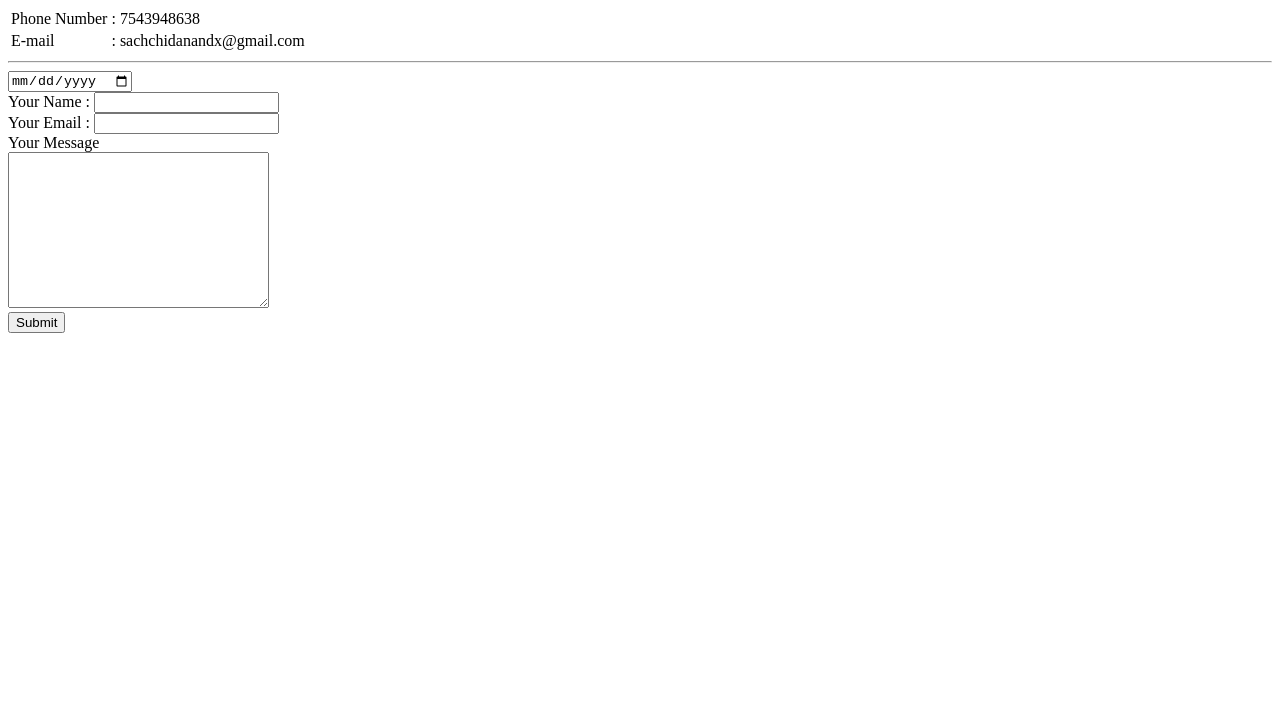
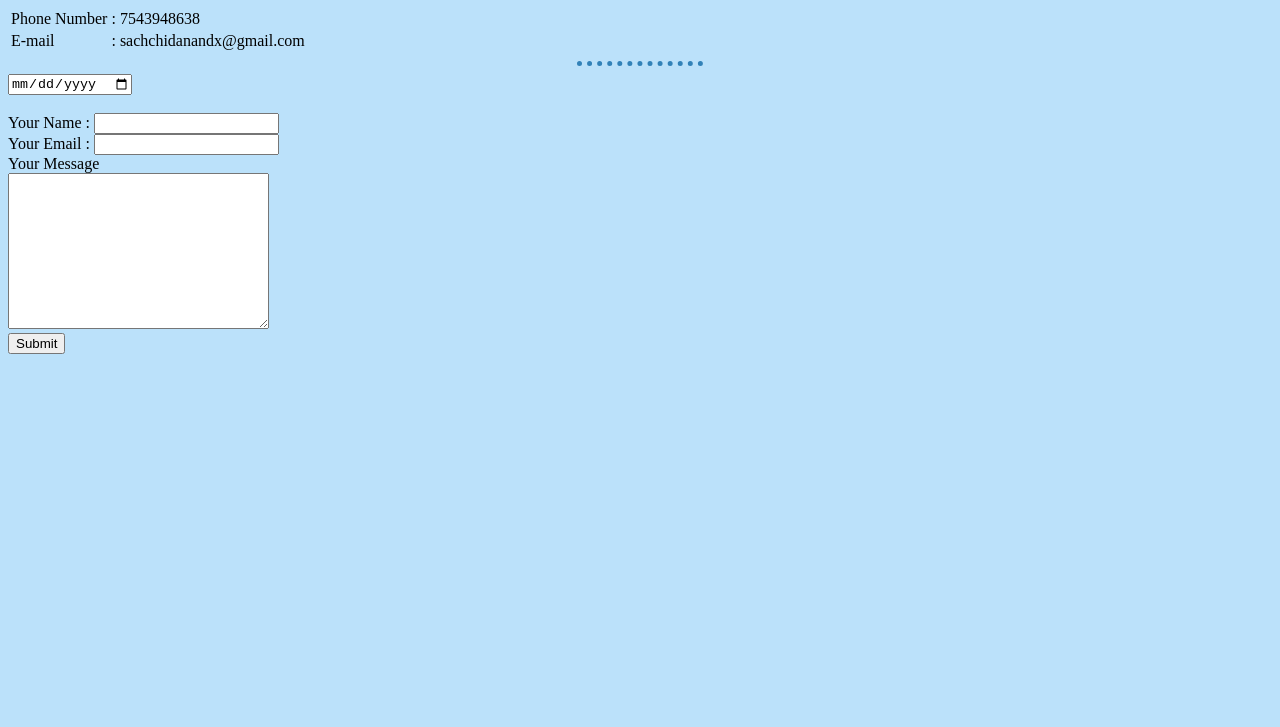
Before and after one commit to ksachchidanand/CV, a plain HTML site: page contact.html in a window 1280 px wide. Shown: the part 73-800 px from the top of the page. Drawn offline with Linux system fonts and the light colour scheme.

Commit message:
basic structure done

```diff
--- a/CSS/style.css
+++ b/CSS/style.css
@@ -15,5 +15,8 @@ img {
 }
 
 hr {
-
+    border-style: dotted none none;
+    border-color: #3282b8;
+    border-width: thick;
+    width: 10%;
 }
--- a/HTML/contact.html
+++ b/contact.html
@@ -4,6 +4,7 @@
     <meta charset="UTF-8" />
     <meta name="viewport" content="width=device-width, initial-scale=1.0" />
     <title>Contact Me</title>
+    <link rel="stylesheet" href="CSS/style.css" />
   </head>
 
   <body>
@@ -25,6 +26,8 @@
     <hr />
 
     <input type="date" />
+    <br />
+    <br />
     <form
       action="mailto:sachchidanandx@gmail.com"
       method="POST"
```
Also changed, not shown: index.html (+1 -1 lines).
